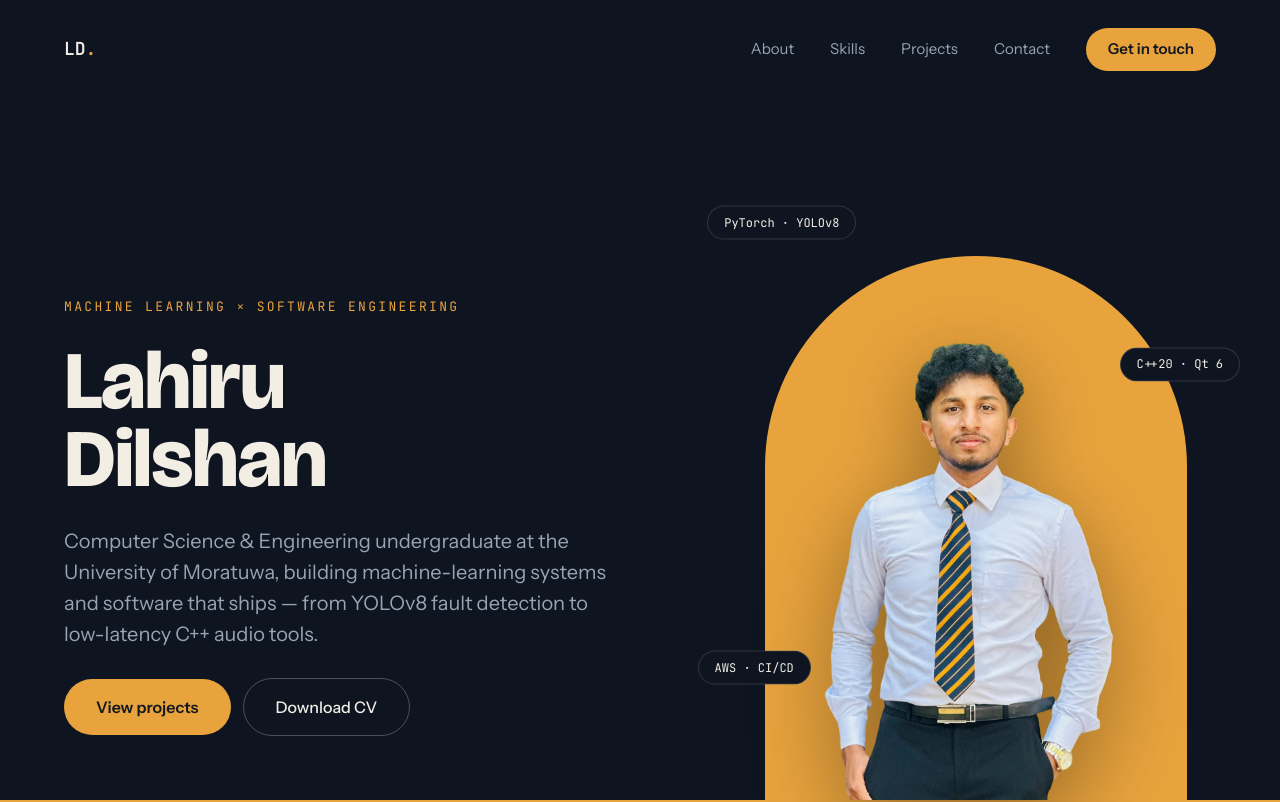
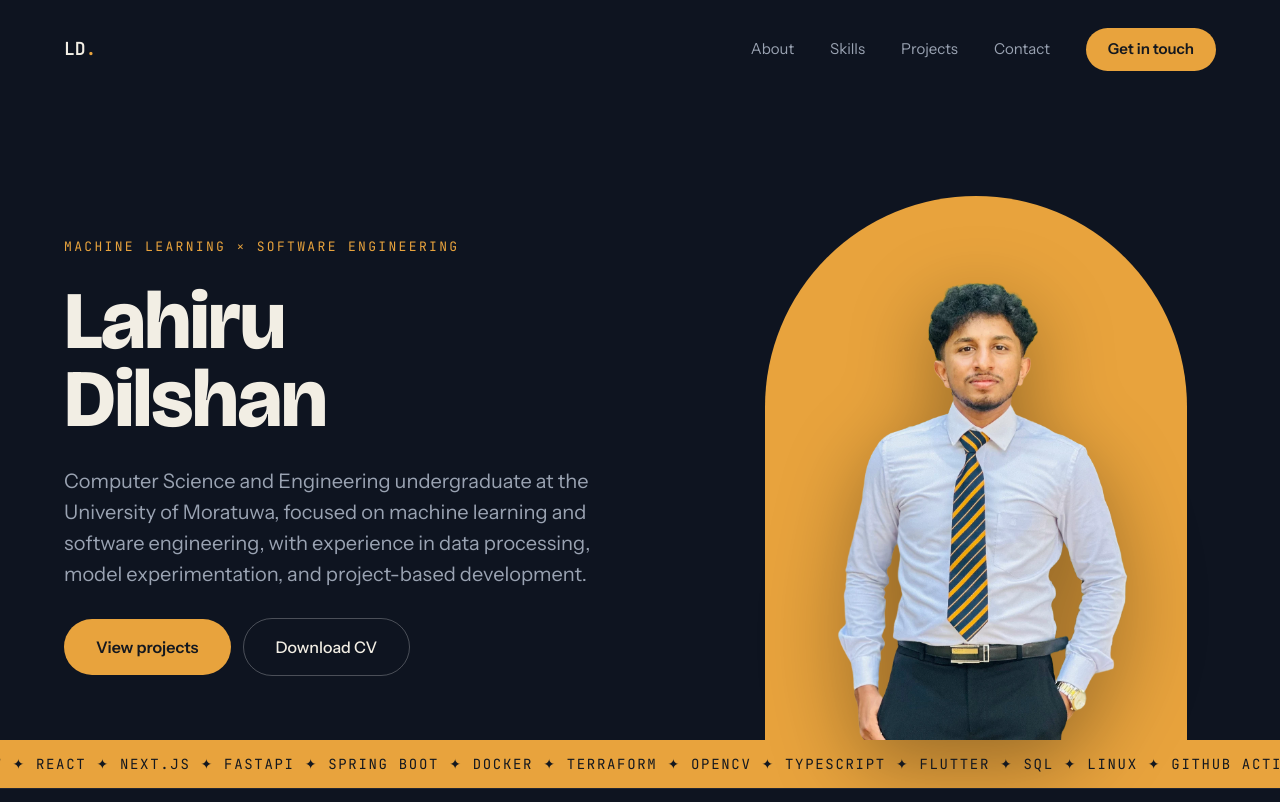
Before and after one commit to adLahiru/adLahiru.github.io, a React (Vite) app: page / in a window 1280 px wide. Shown: the top 802 px of the page. Built offline with nearby package versions, Linux system fonts and the light colour scheme.

Commit message:
Refactor Hero component and update hero data structure for badges

```diff
--- a/src/components/sections/Hero.tsx
+++ b/src/components/sections/Hero.tsx
@@ -15,16 +15,10 @@ const item: Variants = {
   show: { opacity: 1, y: 0, transition: { duration: 0.5, ease: 'easeOut' } },
 };
 
-const badgePositionClasses: Record<string, string> = {
-  'top-left': 'top-[8%] left-[-2%] sm:left-[-6%]',
-  'top-right': 'top-[30%] right-[-2%] sm:right-[-5%]',
-  'bottom-left': 'bottom-[18%] left-[-3%] sm:left-[-8%]',
-};
-
 export function Hero() {
   return (
     <section id="top" className="relative overflow-hidden border-b border-white/8">
-      <div className="mx-auto grid max-w-[1440px] grid-cols-1 items-end gap-10 px-6 pt-32 sm:px-10 lg:grid-cols-[1fr_480px] lg:gap-10 lg:px-16 lg:pt-40">
+      <div className="mx-auto grid max-w-[1440px] grid-cols-1 items-end gap-10 px-6 pt-32 sm:px-10 lg:grid-cols-[1fr_480px] lg:gap-10 lg:px-16 lg:pt-25">
         <motion.div
           variants={container}
           initial="hidden"
@@ -77,28 +71,9 @@ export function Hero() {
               transition={{ duration: 0.6, ease: 'easeOut', delay: 0.35 }}
               src={headshot}
               alt="Lahiru Dilshan"
-              className="absolute inset-x-0 bottom-0 mx-auto h-[85%] drop-shadow-[0_24px_40px_rgba(0,0,0,0.35)]"
+              className="absolute inset-x-10 bottom-0 mx-auto h-[85%] drop-shadow-[0_24px_40px_rgba(0,0,0,0.35)]"
             />
           </picture>
-          {hero.badges.map((badge, i) => (
-            <motion.div
-              key={badge.label}
-              initial={{ opacity: 0, y: 8 }}
-              animate={{ opacity: 1, y: [0, -6, 0] }}
-              transition={{
-                opacity: { duration: 0.4, delay: 0.6 + i * 0.1 },
-                y: {
-                  duration: 4 + i * 0.4,
-                  repeat: Infinity,
-                  ease: 'easeInOut',
-                  delay: i * 0.6,
-                },
-              }}
-              className={`absolute rounded-full border border-white/14 bg-ink px-4 py-2 font-mono text-[11px] text-cream sm:text-xs ${badgePositionClasses[badge.position]}`}
-            >
-              {badge.label}
-            </motion.div>
-          ))}
         </div>
       </div>
 
--- a/src/data/content.ts
+++ b/src/data/content.ts
@@ -27,16 +27,16 @@ export const social = {
 export const hero = {
   eyebrow: 'MACHINE LEARNING × SOFTWARE ENGINEERING',
   name: ['Lahiru', 'Dilshan'],
-  bio: "Computer Science & Engineering undergraduate at the University of Moratuwa, building machine-learning systems and software that ships — from YOLOv8 fault detection to low-latency C++ audio tools.",
+  bio: "Computer Science and Engineering undergraduate at the University of Moratuwa, focused on machine learning and software engineering, with experience in data processing, model experimentation, and project-based development.",
   ticker: [
     'PYTHON', 'PYTORCH', 'TENSORFLOW', 'REACT', 'NEXT.JS', 'FASTAPI',
     'SPRING BOOT', 'DOCKER', 'TERRAFORM', 'OPENCV', 'TYPESCRIPT',
     'FLUTTER', 'SQL', 'LINUX', 'GITHUB ACTIONS',
   ],
   badges: [
-    { label: 'PyTorch · YOLOv8', position: 'top-left' },
-    { label: 'C++20 · Qt 6', position: 'top-right' },
-    { label: 'AWS · CI/CD', position: 'bottom-left' },
+    { position: 'top-left' },
+    { position: 'top-right' },
+    { position: 'bottom-left' },
   ] as HeroBadge[],
 };
 
--- a/src/data/types.ts
+++ b/src/data/types.ts
@@ -4,7 +4,6 @@ export interface NavLink {
 }
 
 export interface HeroBadge {
-  label: string;
   position: 'top-left' | 'top-right' | 'bottom-left';
 }
 
```
